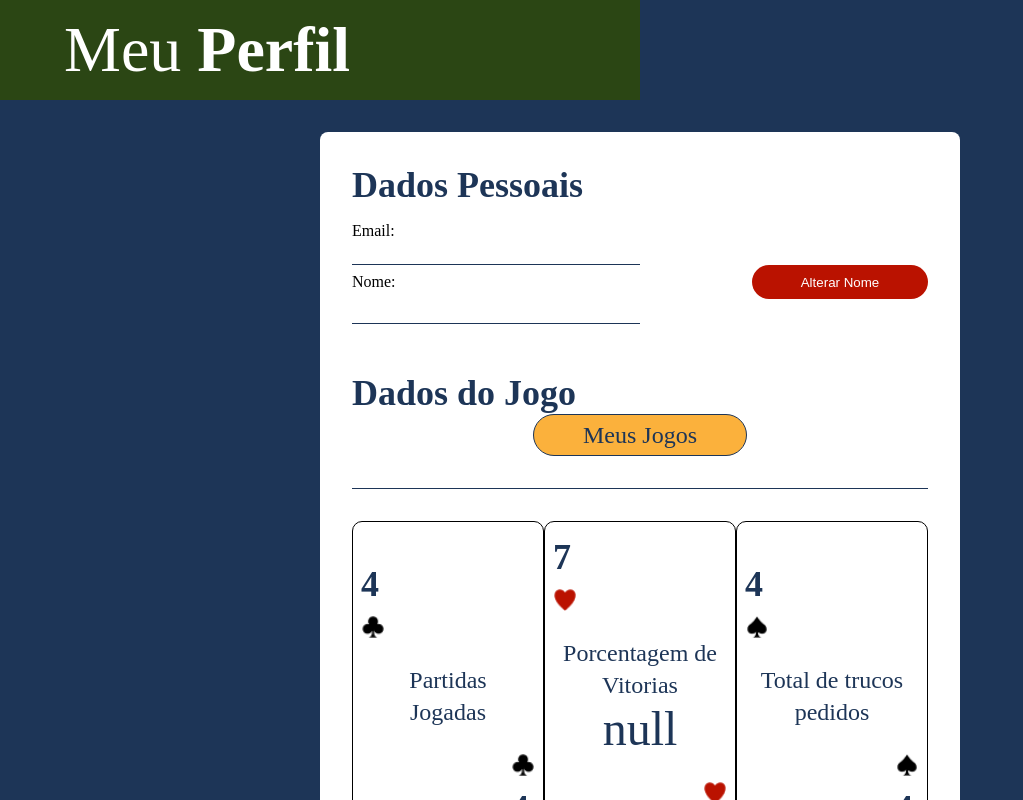
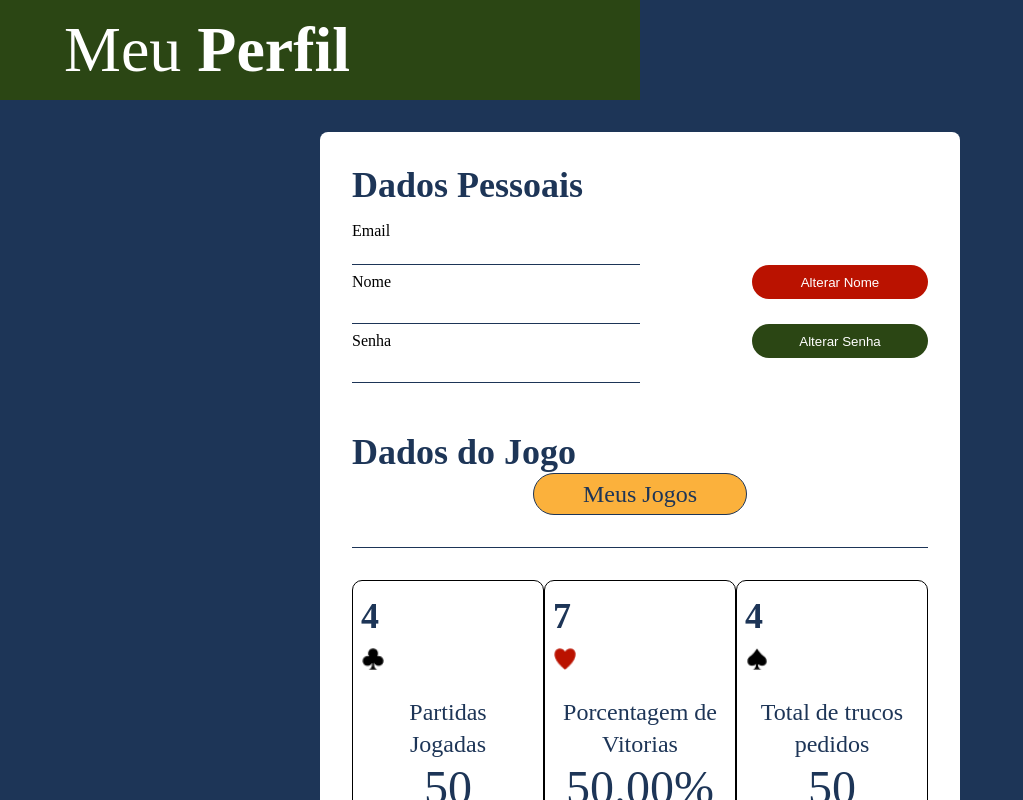
Before and after one commit to BomDia12/Trabalho-de-MP, a React (Create React App) app in the folder front-end/: page /user_perfil in a window 1280 px wide. Shown: the top 800 px of the page, without its empty margins (0-1023 px from the left). Built offline with nearby package versions, Linux system fonts and the light colour scheme.

Commit message:
Revert "User context"

```diff
--- a/front-end/src/App.js
+++ b/front-end/src/App.js
@@ -1,15 +1,12 @@
 import { BrowserRouter } from "react-router-dom";
-import UserProvider from "./context/user";
 import Routes from './Routes';
 import { GlobalStyle } from "./styles/Global";
 
 function App() {
   return (
     <BrowserRouter>
-        <UserProvider>
-            <GlobalStyle />
-            <Routes />
-        </UserProvider>
+      <GlobalStyle />
+      <Routes />
     </BrowserRouter>
   );
 }
--- a/front-end/src/context/user.js
+++ /dev/null
@@ -1,20 +0,0 @@
-import { createContext, useContext, useState } from "react";
-
-const UserContext = createContext()
-
-const UserProvider = ({ children }) => {
-
-    const [user, setUser] = useState(null)
-
-    return (
-        <UserContext.Provider value={{user}}>
-            {children}
-        </UserContext.Provider>
-    )
-}
-
-export const useUserContext = () => {
-    return useContext(UserContext)
-}
-
-export default UserProvider
--- a/front-end/src/pages/UserProfile/index.js
+++ b/front-end/src/pages/UserProfile/index.js
@@ -13,12 +13,8 @@ import Card from '../../components/cards'
 import naipe1 from '../../assets/naipes/naipe1.png'
 import naipe2 from '../../assets/naipes/naipe2.png'
 import naipe3 from '../../assets/naipes/naipe3.png'
-import { useUserContext } from '../../context/user'
 
 const UserProfile = () => {
-
-    const { user } = useUserContext()
-
     return (
         <ContainerPrincipal>
             <ContainerBoxPerfil>
@@ -33,12 +29,17 @@ const UserProfile = () => {
                     <FormContainer>
                         <div className="wrapper-form-container">
                             <div className="txt_field">
-                                <label>Email: {user && user.email}</label>
+                                <label>Email</label>
                             </div>
                             <div className="div-line-botton"></div>
                             <div className="txt_field">
-                                <label>Nome: {user && user.name}</label>
+                                <label>Nome</label>
                                 <input style={{backgroundColor: '#BA1200'}} type="button" value="Alterar Nome"/>
+                            </div>
+                            <div className="div-line-botton"></div>
+                            <div className="txt_field">
+                                <label>Senha</label>
+                                <input style={{backgroundColor: '#2B4614'}} type="button" value="Alterar Senha"/>
                             </div>
                             <div className="div-line-botton"></div>
                         </div>
@@ -56,19 +57,19 @@ const UserProfile = () => {
                             imgNaipeCard={naipe1}
                             numberCard={4}
                             titleCard="Partidas Jogadas"
-                            gameVariable={user && user.user_games.lenght}
+                            gameVariable="50"
                         />
                         <Card
                             imgNaipeCard={naipe2}
                             numberCard={7}
                             titleCard="Porcentagem de Vitorias"
-                            gameVariable={`${user && user.user_games.filter(game => game.winner).lenght / user.user_games.lenght}`}
+                            gameVariable="50.00%"
                         />
                         <Card
                             imgNaipeCard={naipe3}
                             numberCard={4}
                             titleCard="Total de trucos pedidos"
-                            gameVariable={user && user.user_games.filter(game => !game.winner).lenght}
+                            gameVariable="50"
                         />
                     </ThirdContainer>
                 </div>
```
